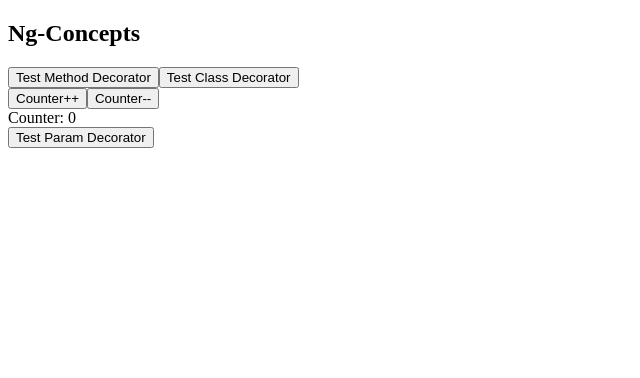
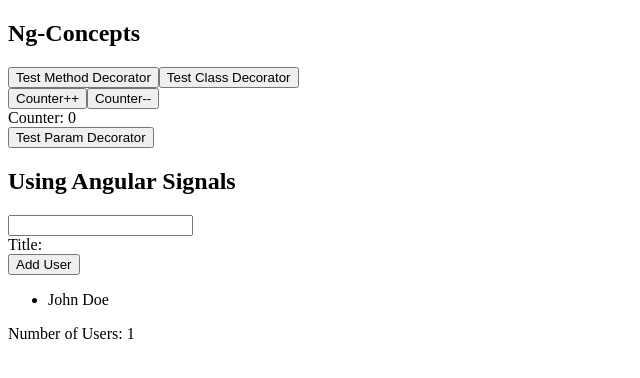
Before and after one commit to surajit1312/ng-concepts, an Angular app: page / in a window 1280 px wide. Shown: the top 378 px of the page, without its empty margins (0-640 px from the left). Built offline with nearby package versions, Linux system fonts and the light colour scheme.

Commit message:
feat[angular-signals]: signals illustration added

```diff
--- a/src/app/app.component.html
+++ b/src/app/app.component.html
@@ -13,3 +13,4 @@
   <label>Counter: {{ counter }}</label>
 </div>
 <button (click)="onClickTestParamDecorator(1, 2)">Test Param Decorator</button>
+<app-using-signals></app-using-signals>
--- /dev/null
+++ b/src/app/using-signals/using-signals.component.html
@@ -0,0 +1,21 @@
+<h2>Using Angular Signals</h2>
+<div class="row">
+  <input
+    type="text"
+    name="title"
+    id="title"
+    [value]="title()"
+    (keyup)="onTitleChange($event)"
+  />
+</div>
+<div class="row">Title: {{ title() }}</div>
+
+<div class="row">
+  <button (click)="onAddUserUsingUpdate(); onAddUserUsingMutate()">
+    Add User
+  </button>
+  <ul>
+    <li *ngFor="let user of users()">{{ user?.name }}</li>
+  </ul>
+  <div class="row">Number of Users: {{ usersTotal() }}</div>
+</div>
--- /dev/null
+++ b/src/app/using-signals/using-signals.component.ts
@@ -0,0 +1,46 @@
+import { Component, OnInit, computed, effect, signal } from '@angular/core';
+
+interface UserInterface {
+  id: string;
+  name: string;
+}
+
+@Component({
+  selector: 'app-using-signals',
+  templateUrl: './using-signals.component.html',
+})
+export class UsingSignalsComponent implements OnInit {
+  title = signal('');
+  users = signal<UserInterface[]>([]);
+  titleChangeEffect = effect(() => {
+    console.log('Title changed : ', this.title());
+    console.log('Users changed : ', this.users());
+  });
+  usersTotal = computed(() => this.users().length);
+
+  ngOnInit(): void {
+    setTimeout(() => {
+      this.users.set([{ id: '343434', name: 'John Doe' }]);
+    }, 5000);
+  }
+
+  onTitleChange(event: KeyboardEvent): void {
+    if (event) {
+      const value = (event.target as HTMLInputElement).value;
+      this.title.set(value);
+    }
+  }
+
+  onAddUserUsingUpdate(): void {
+    this.users.update((prevVal) => [
+      ...prevVal,
+      { id: '2e23e32', name: 'Marry Greens' },
+    ]);
+  }
+
+  onAddUserUsingMutate(): void {
+    this.users.mutate((users) => {
+      users.push({ id: 'regreg', name: 'Naomi Paul' });
+    });
+  }
+}
```
Also changed, not shown: src/app/app.module.ts (+7 -11 lines).
